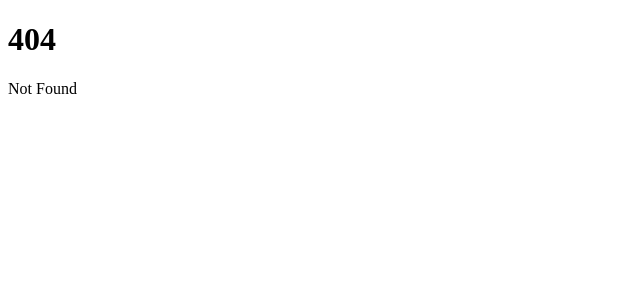
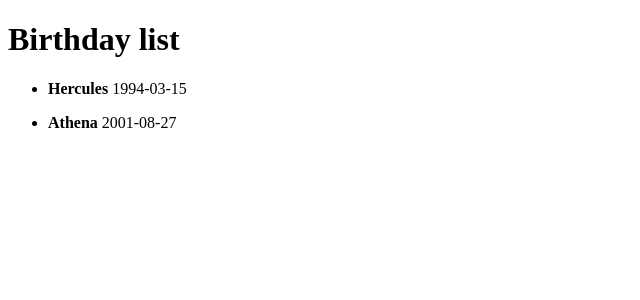
Before and after one commit to jkrigerts/birthday-svelte-IPb21, a SvelteKit app: page /birthdays in a window 1280 px wide. Before the commit this address had no page. Shown: the top 300 px of the page, without its empty margins (0-640 px from the left). Built offline with nearby package versions, Linux system fonts and the light colour scheme.

Commit message:
02. Test for load function started

```diff
--- /dev/null
+++ b/src/routes/birthdays/+page.svelte
@@ -0,0 +1,18 @@
+<script>
+  import Birthday from "./Birthday.svelte";
+
+  let data = [
+    {name: "Hercules", dob: "1994-03-15"},
+    {name: "Athena", dob: "2001-08-27"}
+  ];
+</script>
+
+<h1>Birthday list</h1>
+
+<ul>
+  {#each data as {name, dob}}
+    <li>
+      <Birthday {name} {dob} />
+    </li>
+  {/each}
+</ul>
```
Also changed, not shown: 2 other files (tests, documents, lock files or other folders).
